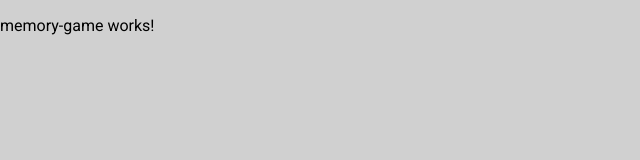
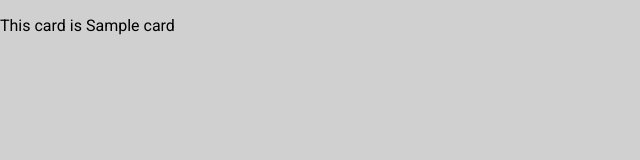
Before and after one commit to KorinaGraber/angular-cards, an Angular app: page /memory in a window 1280 px wide. Shown: the top 160 px of the page, without its empty margins (0-640 px from the left). Built offline with nearby package versions, Linux system fonts and the light colour scheme.

Commit message:
Placeholder card component
Designing a component that will self contain all of the view logic for displaying an individual card in any card game implementation

```diff
--- /dev/null
+++ b/src/app/card/card.component.html
@@ -0,0 +1 @@
+<p>This card is {{card?.name}}</p>
--- /dev/null
+++ b/src/app/card/card.model.ts
@@ -0,0 +1,20 @@
+export enum CardState {
+  hidden,
+  revealed,
+  removed
+}
+
+export default class Card {
+  id: number = 0;
+  name: string = 'Sample card';
+  image: string = '';
+  state: CardState = CardState.hidden;
+
+  constructor(rawData?: { id: number, name: string, image: string }) {
+    if (rawData) {
+      this.id = rawData.id;
+      this.name = rawData.name;
+      this.image = rawData.image;
+    }
+  }
+}
--- a/src/app/memory-game/memory-game.component.html
+++ b/src/app/memory-game/memory-game.component.html
@@ -1 +1 @@
-<p>memory-game works!</p>
+<app-card [card]="cardList[0]"></app-card>
--- a/src/app/memory-game/memory-game.component.ts
+++ b/src/app/memory-game/memory-game.component.ts
@@ -1,14 +1,18 @@
 import { Component } from '@angular/core';
+import { CardComponent } from '../card/card.component';
+import Card from '../card/card.model';
 
 @Component({
   selector: 'app-memory-game',
   standalone: true,
-  imports: [],
+  imports: [CardComponent],
   templateUrl: './memory-game.component.html',
   styleUrl: './memory-game.component.scss'
 })
 export class MemoryGameComponent {
-
+  cardList: Card[] = [
+    new Card(),
+  ];
 }
 
 export default [
```
Also changed, not shown: src/app/card/card.component.ts (added, +13 -0 lines), src/app/card/card.component.scss (added), 1 other file (tests, documents, lock files or other folders).
